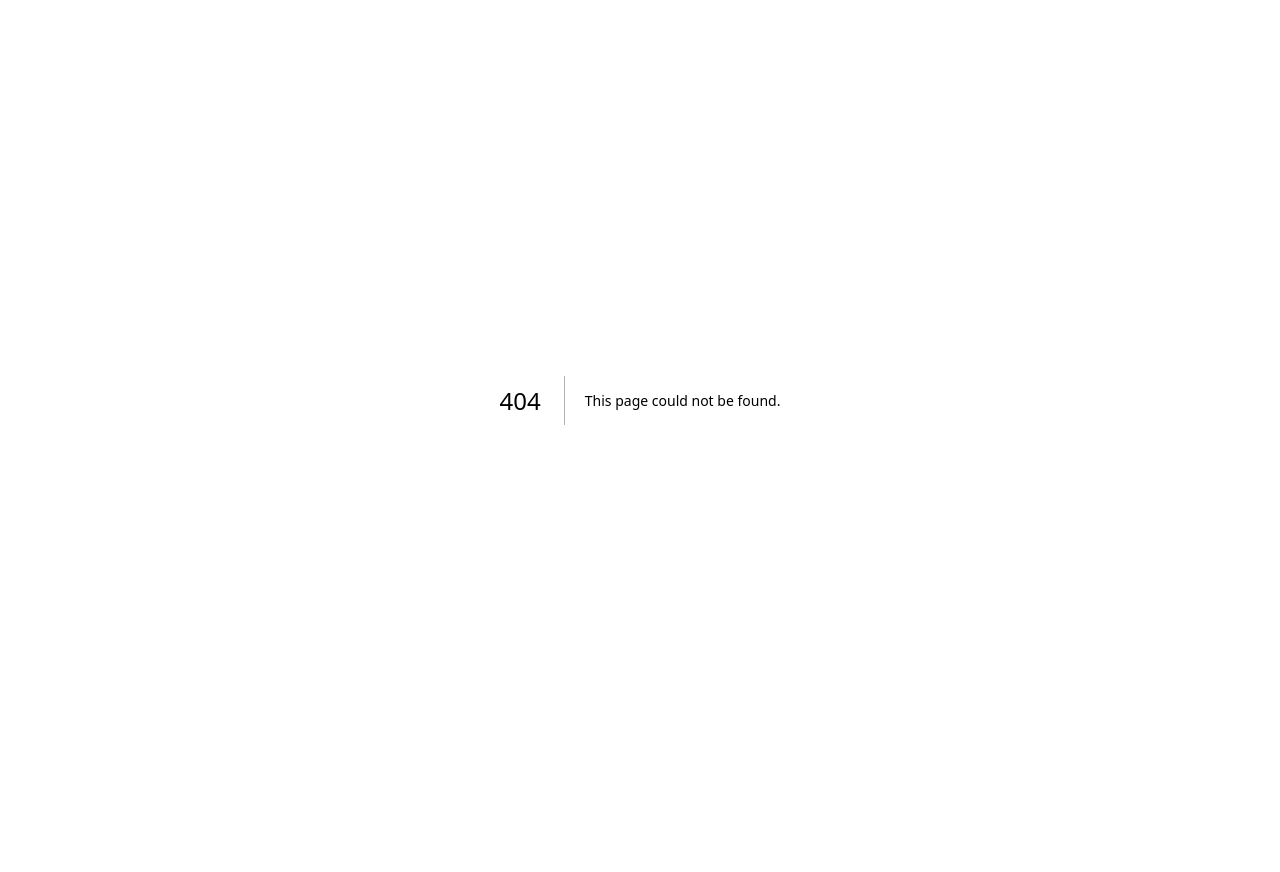
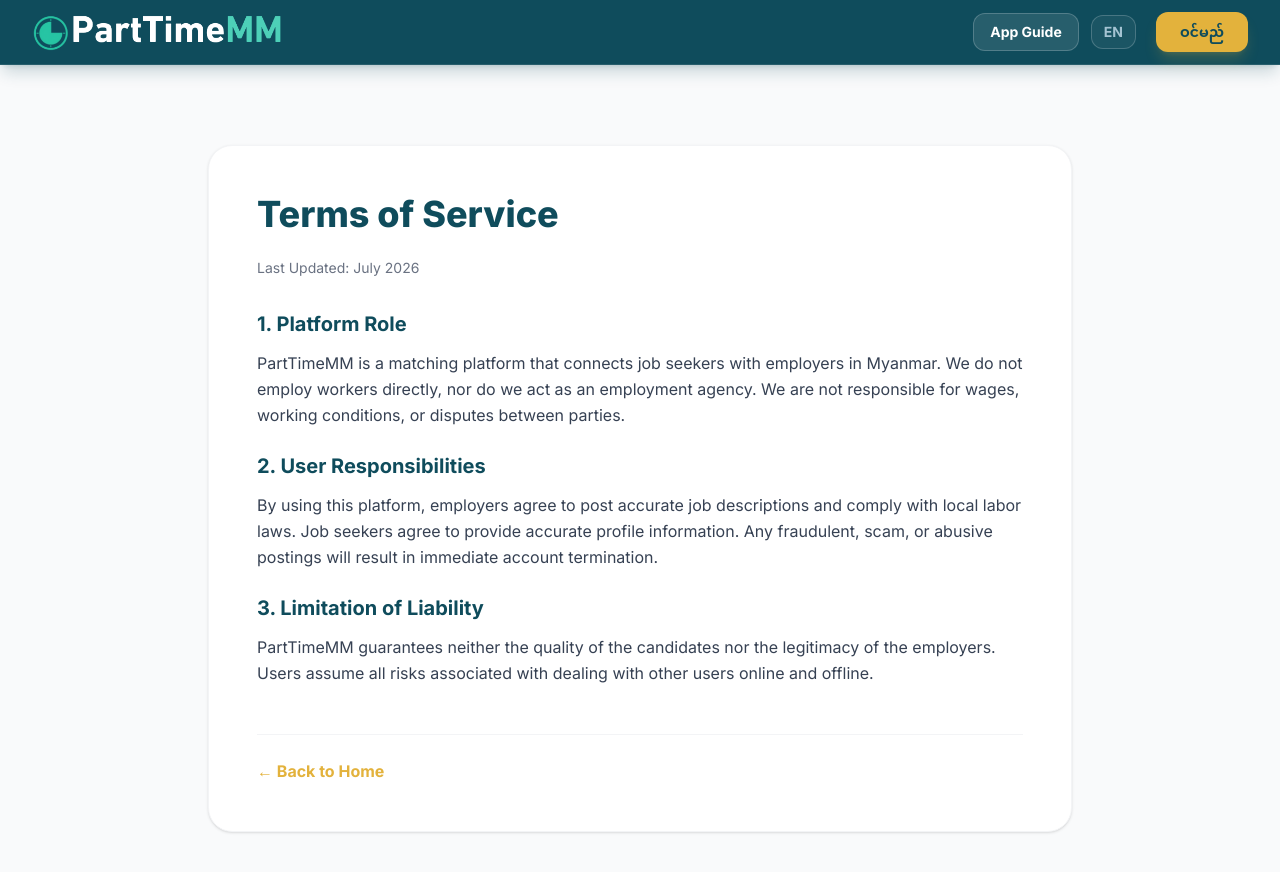
Before and after one commit to GarySPS/parttimemyanmar, a Next.js app: page /terms in a window 1280 px wide. Before the commit this address had no page. Shown: the top 872 px of the page. Before the commit the page ends 800 px from the top, so only its background shows below. Built offline with nearby package versions, Linux system fonts and the light colour scheme; no server answers.

Commit message:
console update

```diff
--- a/src/app/jobs/[id]/page.tsx
+++ b/src/app/jobs/[id]/page.tsx
@@ -69,6 +69,50 @@ export default async function JobDetailPage({
 
   return (
     <main className={`relative w-full min-h-screen bg-[#F4F6F8] text-slate-900 antialiased pb-24 ${notoSans.className}`}>
+
+      {/* SEO BOOST: Google Jobs JSON-LD Schema */}
+      <script
+        type="application/ld+json"
+        dangerouslySetInnerHTML={{
+          __html: JSON.stringify({
+            "@context": "https://schema.org",
+            "@type": "JobPosting",
+            "title": job.title,
+            "description": job.description,
+            "datePosted": job.created_at,
+            "validThrough": job.expires_at || undefined,
+            "employmentType": "PART_TIME",
+            "hiringOrganization": {
+              "@type": "Organization",
+              "name": contactUser || "Private Employer",
+              "sameAs": "https://parttimemm.com",
+              "logo": employerAvatar || "https://parttimemm.com/icon.png"
+            },
+            "jobLocation": {
+              "@type": "Place",
+              "address": {
+                "@type": "PostalAddress",
+                "addressLocality": job.township,
+                "addressRegion": job.city,
+                "addressCountry": "MM"
+              }
+            },
+            ...(job.price ? {
+              "baseSalary": {
+                "@type": "MonetaryAmount",
+                "currency": "MMK",
+                "value": {
+                  "@type": "QuantitativeValue",
+                  "value": job.price,
+                  "unitText": job.pay_period === 'hourly' ? 'HOUR' :
+                              job.pay_period === 'daily' ? 'DAY' :
+                              job.pay_period === 'monthly' ? 'MONTH' : 'YEAR'
+                }
+              }
+            } : {})
+          })
+        }}
+      />
 
       <Navbar />
 
@@ -257,6 +301,7 @@ export default async function JobDetailPage({
 
         </div>
       </div>
+
     </main>
   );
 }
--- a/src/app/page.tsx
+++ b/src/app/page.tsx
@@ -291,8 +291,25 @@ export default async function Home({
                 <p className="text-[#0f4c5c]/60 text-sm max-w-xs mx-auto font-medium">{t.noJobsDesc}</p>
               </div>
             )}
-          </section>
+         </section>
         </div>
+
+        {/* SEO Structured Data: Google Sitelinks Search Box */}
+        <script
+          type="application/ld+json"
+          dangerouslySetInnerHTML={{
+            __html: JSON.stringify({
+              "@context": "https://schema.org",
+              "@type": "WebSite",
+              "url": "https://parttimemm.com",
+              "potentialAction": {
+                "@type": "SearchAction",
+                "target": "https://parttimemm.com/?q={search_term_string}",
+                "query-input": "required name=search_term_string"
+              }
+            })
+          }}
+        />
       </div>
     </main>
   );
--- /dev/null
+++ b/src/app/privacy/page.tsx
@@ -0,0 +1,46 @@
+//src/app/privacy/page.tsx
+
+import Navbar from '../../components/Navbar';
+import Link from 'next/link';
+
+export const metadata = {
+  title: 'Privacy Policy - PartTimeMM',
+  description: 'How PartTimeMM handles and protects your personal data.',
+};
+
+export default function PrivacyPage() {
+  return (
+    <main className="relative w-full min-h-screen bg-gray-50 text-[#0f4c5c] antialiased">
+      <Navbar />
+      <div className="max-w-4xl mx-auto px-4 py-12 md:py-20">
+        <div className="bg-white rounded-3xl p-8 md:p-12 shadow-sm border border-gray-100">
+          <h1 className="text-3xl md:text-4xl font-extrabold mb-6">Privacy Policy</h1>
+          <p className="text-sm text-gray-500 mb-8">Last Updated: July 2026</p>
+
+          <div className="space-y-6 text-gray-700 leading-relaxed">
+            <section>
+              <h2 className="text-xl font-bold text-[#0f4c5c] mb-3">1. Information We Collect</h2>
+              <p>When you register on PartTimeMM, we collect your email address, securely hashed passwords, and profile details such as your username, contact application preference, and role (employer or seeker).</p>
+            </section>
+
+            <section>
+              <h2 className="text-xl font-bold text-[#0f4c5c] mb-3">2. How We Use Your Data</h2>
+              <p>Your information is used strictly to facilitate job matching, authenticate your login securely, and allow you to manage your job postings or bookmarks. We do not sell your personal data to third-party marketing agencies.</p>
+            </section>
+
+            <section>
+              <h2 className="text-xl font-bold text-[#0f4c5c] mb-3">3. Data Security</h2>
+              <p>We rely on industry-standard security protocols to protect your data. Your database access is restricted using Row Level Security (RLS) policies, meaning users can only access or modify their own private data.</p>
+            </section>
+          </div>
+
+          <div className="mt-12 pt-6 border-t border-gray-100">
+            <Link href="/" className="text-[#e3b23c] font-bold hover:underline">
+              &larr; Back to Home
+            </Link>
+          </div>
+        </div>
+      </div>
+    </main>
+  );
+}
--- /dev/null
+++ b/src/app/terms/page.tsx
@@ -0,0 +1,46 @@
+//src/app/terms/page.tsx
+
+import Navbar from '../../components/Navbar';
+import Link from 'next/link';
+
+export const metadata = {
+  title: 'Terms of Service - PartTimeMM',
+  description: 'Terms and conditions for using PartTimeMM.',
+};
+
+export default function TermsPage() {
+  return (
+    <main className="relative w-full min-h-screen bg-gray-50 text-[#0f4c5c] antialiased">
+      <Navbar />
+      <div className="max-w-4xl mx-auto px-4 py-12 md:py-20">
+        <div className="bg-white rounded-3xl p-8 md:p-12 shadow-sm border border-gray-100">
+          <h1 className="text-3xl md:text-4xl font-extrabold mb-6">Terms of Service</h1>
+          <p className="text-sm text-gray-500 mb-8">Last Updated: July 2026</p>
+
+          <div className="space-y-6 text-gray-700 leading-relaxed">
+            <section>
+              <h2 className="text-xl font-bold text-[#0f4c5c] mb-3">1. Platform Role</h2>
+              <p>PartTimeMM is a matching platform that connects job seekers with employers in Myanmar. We do not employ workers directly, nor do we act as an employment agency. We are not responsible for wages, working conditions, or disputes between parties.</p>
+            </section>
+
+            <section>
+              <h2 className="text-xl font-bold text-[#0f4c5c] mb-3">2. User Responsibilities</h2>
+              <p>By using this platform, employers agree to post accurate job descriptions and comply with local labor laws. Job seekers agree to provide accurate profile information. Any fraudulent, scam, or abusive postings will result in immediate account termination.</p>
+            </section>
+
+            <section>
+              <h2 className="text-xl font-bold text-[#0f4c5c] mb-3">3. Limitation of Liability</h2>
+              <p>PartTimeMM guarantees neither the quality of the candidates nor the legitimacy of the employers. Users assume all risks associated with dealing with other users online and offline.</p>
+            </section>
+          </div>
+
+          <div className="mt-12 pt-6 border-t border-gray-100">
+            <Link href="/" className="text-[#e3b23c] font-bold hover:underline">
+              &larr; Back to Home
+            </Link>
+          </div>
+        </div>
+      </div>
+    </main>
+  );
+}
```
